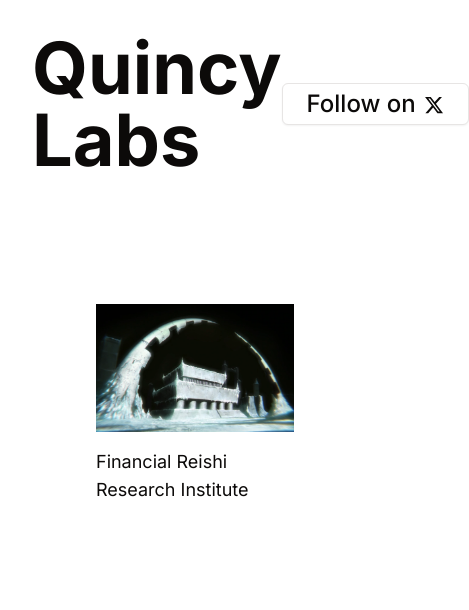
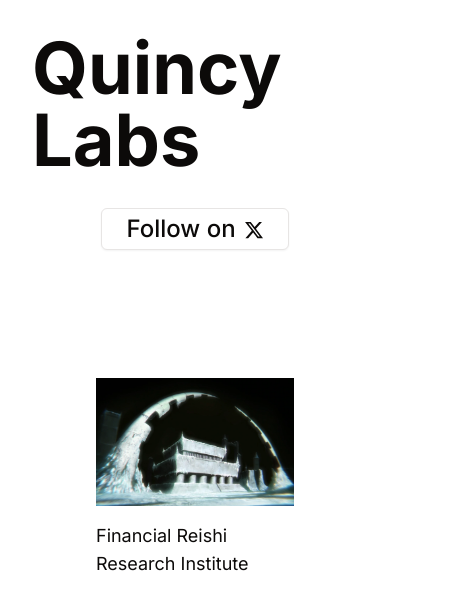
Before and after one commit to dezcalimese/quincy-labs, a Next.js app: page / in a window 390 px wide. Shown: the top 610 px of the page, 469 px wide, since content can reach past the window. Built offline with nearby package versions, Linux system fonts and the light colour scheme.

Commit message:
edited responsiveness

```diff
--- a/src/app/_components/Header.tsx
+++ b/src/app/_components/Header.tsx
@@ -5,7 +5,7 @@
 
 const Header: React.FC = () => {
   return (
-    <header className="flex justify-between items-center p-8">
+    <header className="flex flex-col space-y-8 lg:flex-row justify-between items-center p-8">
       <div className="text-7xl font-bold">Quincy Labs</div>
       <Button variant="outline" className="px-6 py-5 text-2xl">
         <Link href="https://x.com/Quincy_Labs" className="flex items-center">
--- a/src/app/page.tsx
+++ b/src/app/page.tsx
@@ -5,11 +5,12 @@
     <main className="flex min-h-screen flex-col items-center justify-between p-24">
       <div className="relative z-[-1] flex flex-col place-items-center before:absolute before:h-[300px] before:w-full before:-translate-x-1/2 before:rounded-full before:bg-gradient-radial before:from-white before:to-transparent before:blur-2xl before:content-[''] after:absolute after:-z-20 after:h-[180px] after:w-full after:translate-x-1/3 after:bg-gradient-conic after:from-sky-200 after:via-blue-200 after:blur-2xl after:content-[''] before:dark:bg-gradient-to-br before:dark:from-transparent before:dark:to-blue-700 before:dark:opacity-10 after:dark:from-sky-900 after:dark:via-[#0141ff] after:dark:opacity-40 sm:before:w-[480px] sm:after:w-[240px] before:lg:h-[360px]">
         <Image
-          className=""
+          className="w-full h-auto max-w-[1200px]"
           src="/img/silbern.webp"
           alt="Silbern"
           width={1200}
           height={800}
+          sizes="(max-width: 1200px) 100vw, 1200px"
           priority
         />
         <p className="pt-4 text-lg">Financial Reishi Research Institute</p>
```
